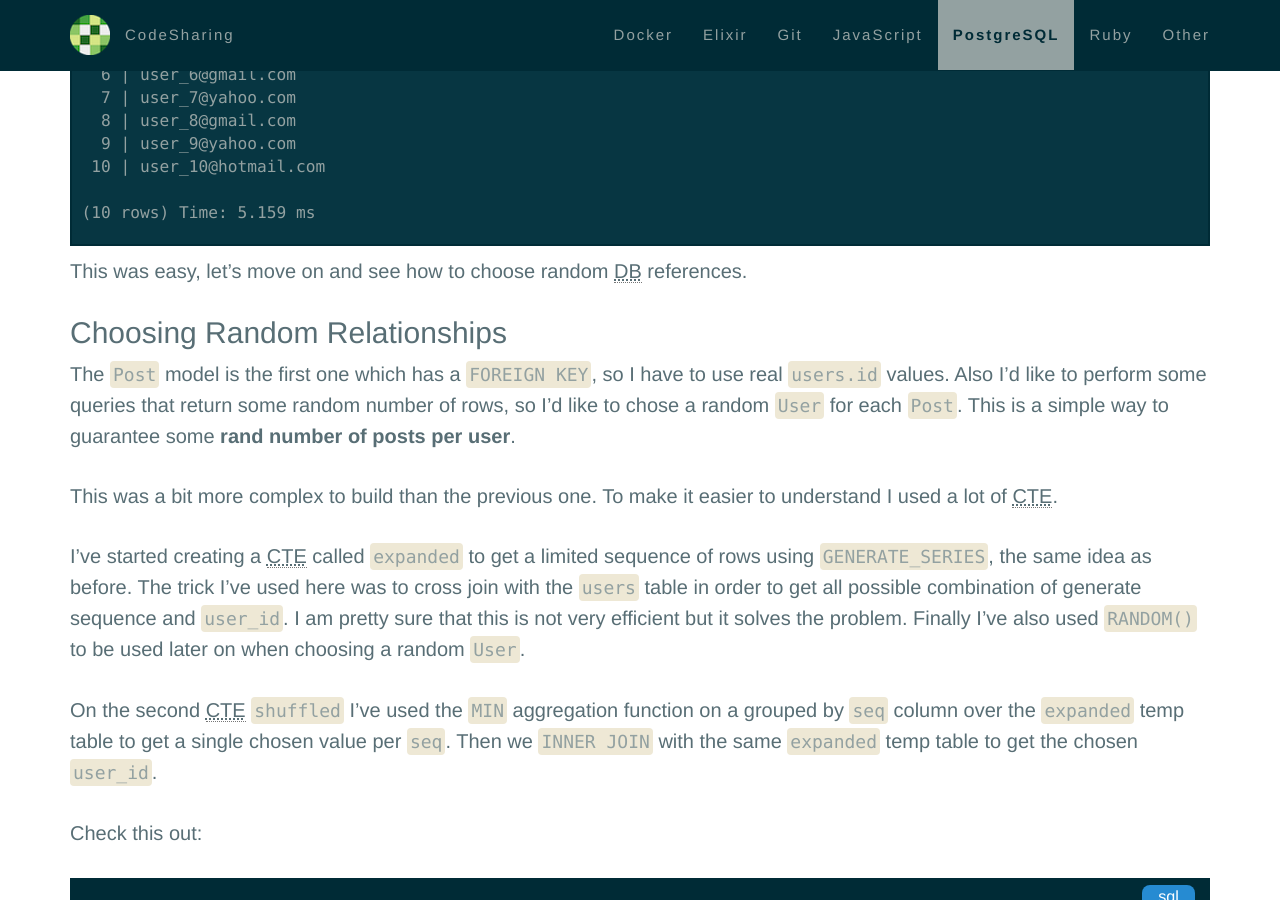
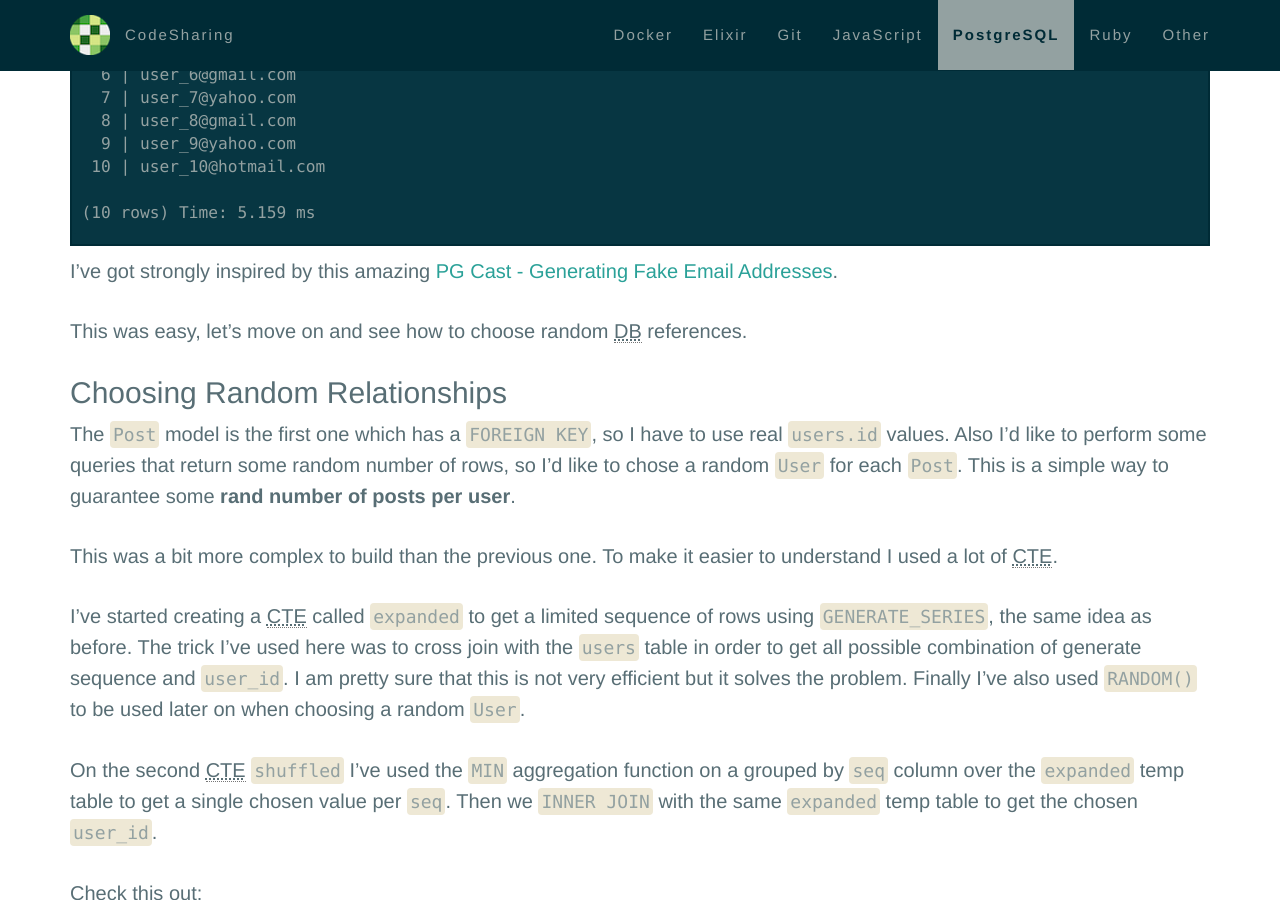
Before and after one commit to vnegrisolo/vnegrisolo.github.io, a Jekyll site: the page built from _posts/postgresql/2017-12-06-generate-fake-data-using-sql.md, in a window 1280 px wide and 900 px high, scrolled down 3131 px. Built offline with Jekyll 4.4.1, drawn with Linux system fonts in a browser that asks for light colours.

Commit message:
✏️  Mention PG casts in the blog post

````diff
--- a/_includes/markdown/links.md
+++ b/_includes/markdown/links.md
@@ -68,3 +68,4 @@
 
 <!-- Other -->
 [handlebars]: http://handlebarsjs.com/
+[pg-cast-fake-data]: https://www.pgcasts.com/episodes/4/generating-fake-email-addresses/
--- a/_posts/postgresql/2017-12-06-generate-fake-data-using-sql.md
+++ b/_posts/postgresql/2017-12-06-generate-fake-data-using-sql.md
@@ -105,6 +105,8 @@ These are the inserted `users`:
 (10 rows) Time: 5.159 ms
 ```
 
+I've got strongly inspired by this amazing [PG Cast - Generating Fake Email Addresses][pg-cast-fake-data].
+
 This was easy, let's move on and see how to choose random DB references.
 
 ## Choosing Random Relationships
@@ -209,7 +211,7 @@ And the generated random data:
    9 |       4 |      50 | Here some comment 9
   10 |       7 |      38 | Here some comment 10
 
- (10 rows) Time: 1.987 ms
+(10 rows) Time: 1.987 ms
 ```
 
 ## Conclusion
````
